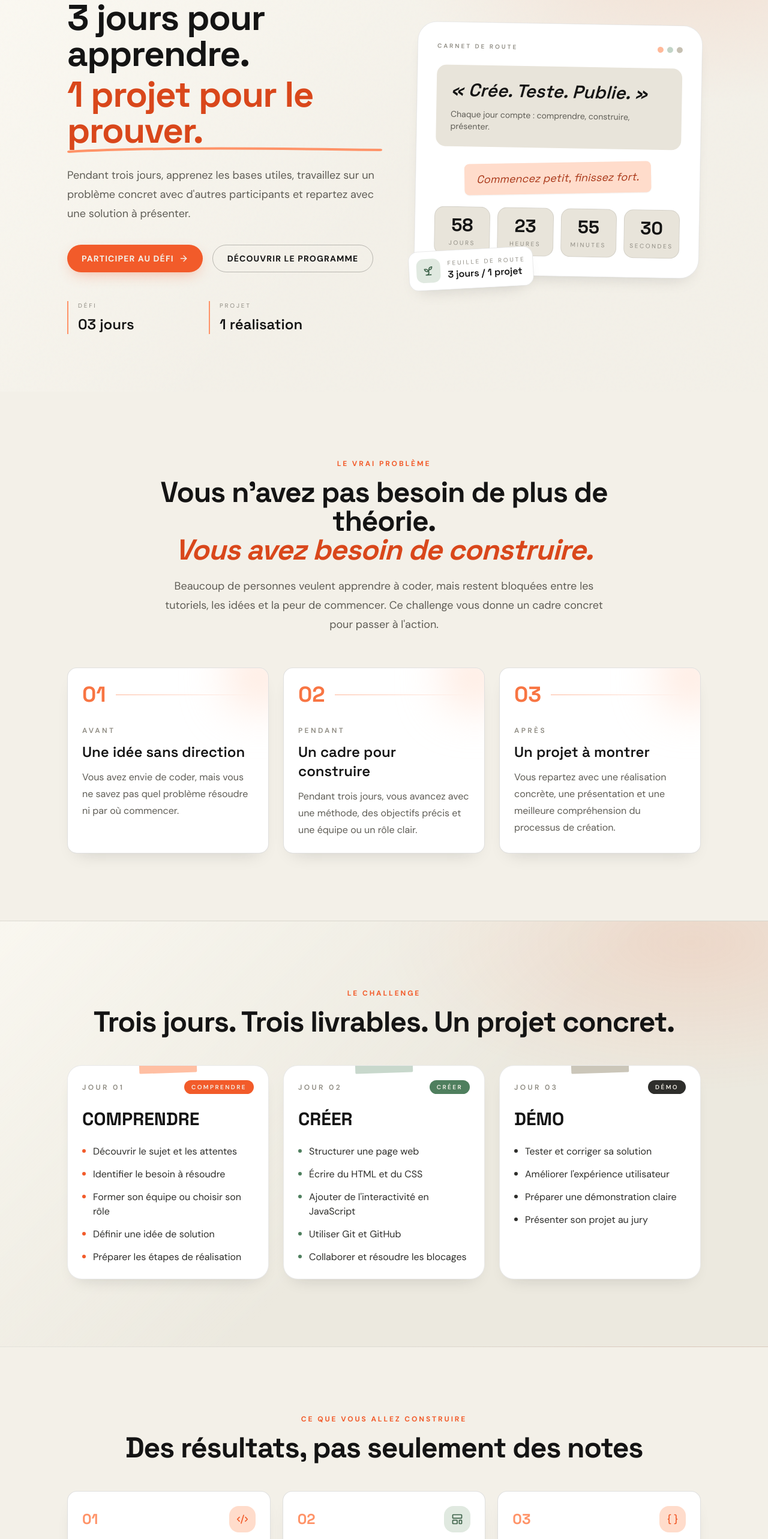
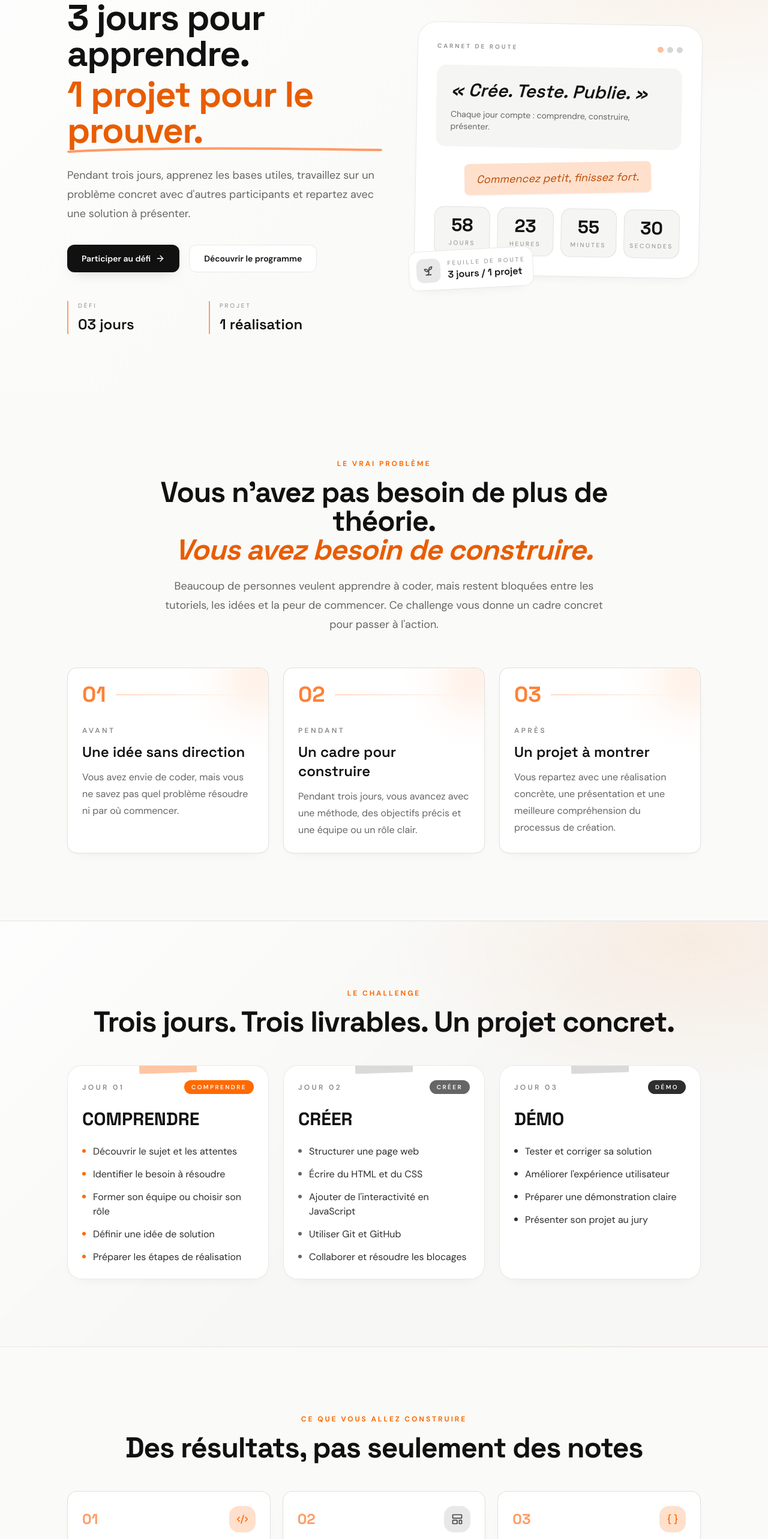
Before and after one commit to gaelmermoz6-stack/coders4africa-challenge, a Next.js app: page / in a window 1280 px wide. Shown: the part 234-2800 px from the top of the page at 60% size. Built offline with nearby package versions, Linux system fonts and the light colour scheme.

Commit message:
Refine VizioLab-inspired visual system

```diff
--- a/app/globals.css
+++ b/app/globals.css
@@ -4,14 +4,14 @@
 
 :root {
   color-scheme: light;
-  --bg: #f3f0e8;
-  --bg-soft: #e8e4da;
-  --card: #fffdf7;
-  --line: rgba(18, 18, 18, 0.16);
-  --text: #141414;
-  --muted: #5f5d56;
-  --primary: #f25b2a;
-  --secondary: #295b45;
+  --bg: #fafaf8;
+  --bg-soft: #f5f5f3;
+  --card: #ffffff;
+  --line: #e8e8e8;
+  --text: #171717;
+  --muted: #666666;
+  --primary: #ff6a00;
+  --secondary: #111111;
 }
 
 html {
@@ -36,7 +36,7 @@ body {
 }
 
   ::selection {
-  background: rgba(179, 103, 68, 0.2);
+  background: rgba(255, 106, 0, 0.18);
   color: var(--text);
 }
 
@@ -77,11 +77,15 @@ body {
   }
 
   .btn-primary {
-    @apply inline-flex items-center justify-center gap-2 rounded-full bg-clay-500 px-6 py-3 text-sm font-bold uppercase tracking-[0.08em] text-sand-50 shadow-glow transition-all duration-300 hover:-translate-y-0.5 hover:bg-clay-600 active:translate-y-0;
+    @apply inline-flex items-center justify-center gap-2 rounded-xl bg-ink-900 px-6 py-3 text-sm font-semibold text-white shadow-glow transition-all duration-200 hover:-translate-y-0.5 hover:bg-ink-700 active:translate-y-0;
   }
 
   .btn-ghost {
-    @apply inline-flex items-center justify-center gap-2 rounded-full border border-ink-700/30 bg-transparent px-6 py-3 text-sm font-bold uppercase tracking-[0.08em] text-ink-900 transition-all duration-300 hover:-translate-y-0.5 hover:border-clay-400/60 hover:bg-clay-50 active:translate-y-0;
+    @apply inline-flex items-center justify-center gap-2 rounded-xl border border-[#E8E8E8] bg-white px-6 py-3 text-sm font-semibold text-ink-900 transition-all duration-200 hover:-translate-y-0.5 hover:border-ink-700/30 hover:bg-sand-50 active:translate-y-0;
+  }
+
+  .btn-accent {
+    @apply inline-flex items-center justify-center gap-2 rounded-xl bg-clay-500 px-6 py-3 text-sm font-semibold text-white shadow-glow transition-all duration-200 hover:-translate-y-0.5 hover:bg-clay-600 active:translate-y-0;
   }
 
   .surface-card {
@@ -95,8 +99,8 @@ body {
 
 /* Texture organique : courbes douces façon terrain, pour alterner les sections */
 .terrain {
-  background-image: linear-gradient(135deg, rgba(255, 253, 247, 0.7), transparent 55%),
-    radial-gradient(ellipse 40% 35% at 90% 5%, rgba(242, 91, 42, 0.12), transparent);
+  background-image: linear-gradient(135deg, rgba(255, 255, 255, 0.8), transparent 55%),
+    radial-gradient(ellipse 40% 35% at 90% 5%, rgba(255, 106, 0, 0.08), transparent);
 }
 
 @media (prefers-reduced-motion: reduce) {
--- a/tailwind.config.ts
+++ b/tailwind.config.ts
@@ -14,44 +14,44 @@ const config: Config = {
       },
       colors: {
         sand: {
-          50: "#F3F0E8",
-          100: "#E8E4DA",
-          200: "#D9D4C8",
-          300: "#C6C0B2",
+          50: "#FAFAF8",
+          100: "#F5F5F3",
+          200: "#E8E8E8",
+          300: "#D6D6D6",
         },
         clay: {
-          50: "#FFF0E9",
-          100: "#FFDCCB",
-          200: "#FFB999",
-          300: "#FF9368",
-          400: "#F87543",
-          500: "#F25B2A",
-          600: "#D9471B",
-          700: "#A93617",
+          50: "#FFF0E6",
+          100: "#FFE0CC",
+          200: "#FFBF99",
+          300: "#FF9B66",
+          400: "#FF8133",
+          500: "#FF6A00",
+          600: "#E85D00",
+          700: "#B94700",
         },
         moss: {
-          50: "#EFF3EE",
-          100: "#E0E9E0",
-          200: "#C2D4C7",
-          300: "#97B29E",
-          400: "#6E9A7C",
-          500: "#4F7F5E",
-          600: "#3D6249",
-          700: "#334E3B",
-          800: "#283D2E",
-          900: "#1E2F24",
+          50: "#F5F5F3",
+          100: "#E8E8E8",
+          200: "#D6D6D6",
+          300: "#BDBDBD",
+          400: "#8A8A8A",
+          500: "#666666",
+          600: "#444444",
+          700: "#2E2E2E",
+          800: "#202020",
+          900: "#111111",
         },
         ink: {
-          400: "#8E8B82",
-          500: "#5F5D56",
-          700: "#2E2E2B",
-          900: "#141414",
+          400: "#8A8A8A",
+          500: "#666666",
+          700: "#2E2E2E",
+          900: "#111111",
         },
       },
       boxShadow: {
-        glow: "0 8px 24px -8px rgba(242, 91, 42, 0.45)",
-        card: "0 14px 30px -18px rgba(20, 20, 20, 0.2)",
-        "card-hover": "0 24px 48px -20px rgba(20, 20, 20, 0.25)",
+        glow: "0 8px 24px -12px rgba(17, 17, 17, 0.25)",
+        card: "0 8px 24px -18px rgba(17, 17, 17, 0.16)",
+        "card-hover": "0 12px 28px -18px rgba(17, 17, 17, 0.22)",
       },
       keyframes: {
         "pulse-soft": {
```
